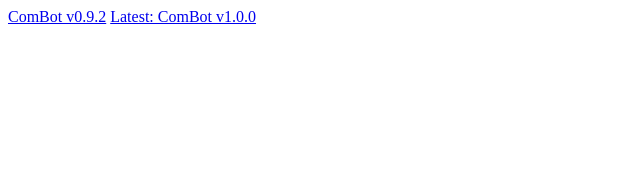
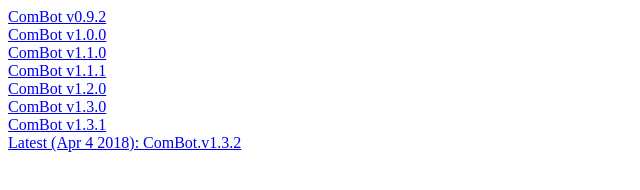
Before and after one commit to MemeDistributionCo/memedistributionco.github.io, a plain HTML site: page jars/combot/index.html in a window 1280 px wide. Shown: the whole page, without its empty margins (0-640 px from the left). Drawn offline with Linux system fonts and the light colour scheme.

Commit message:
Update index.html

```diff
--- a/jars/combot/index.html
+++ b/jars/combot/index.html
@@ -1,7 +1,17 @@
 <!DOCTYPE html>
 <html>
+  <head>
+    <title>ComBot Versions</title>
+    <style>a { display: block; }</style>
+  </head>
 <body>
   <a href="./ComBot.v0.9.2.jar">ComBot v0.9.2</a>
-  <a href="./ComBot.v1.0.0.jar">Latest: ComBot v1.0.0</a>
+  <a href="./ComBot.v1.0.0.jar">ComBot v1.0.0</a>
+  <a href="./ComBot.v1.1.0.jar">ComBot v1.1.0</a>
+  <a href="./ComBot.v1.1.1.jar">ComBot v1.1.1</a>
+  <a href="./ComBot.v1.2.0.jar">ComBot v1.2.0</a>
+  <a href="./ComBot.v1.3.0.jar">ComBot v1.3.0</a>
+  <a href="./ComBot.v1.3.1.jar">ComBot v1.3.1</a>
+  <a href="./ComBot.v.3.2.jar">Latest (Apr 4 2018): ComBot.v1.3.2</a>
 </body>
 </html>
```
